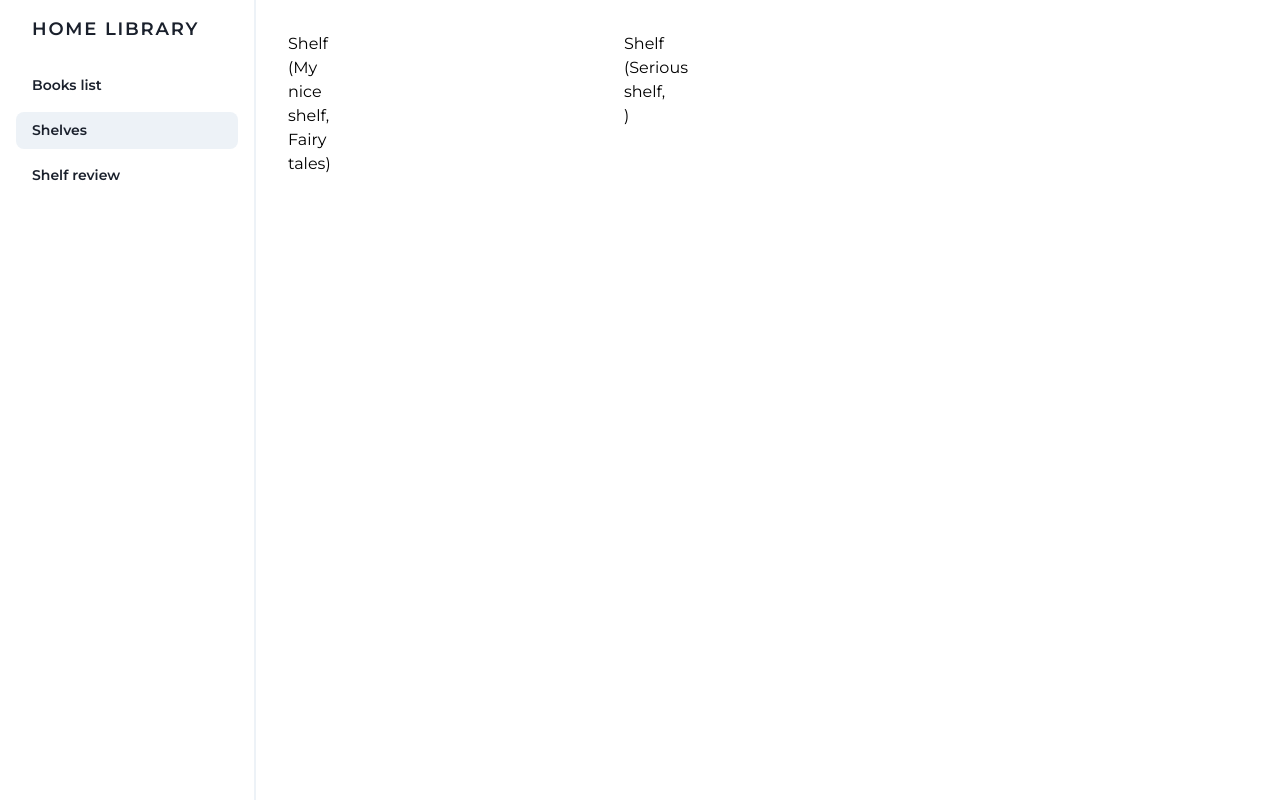
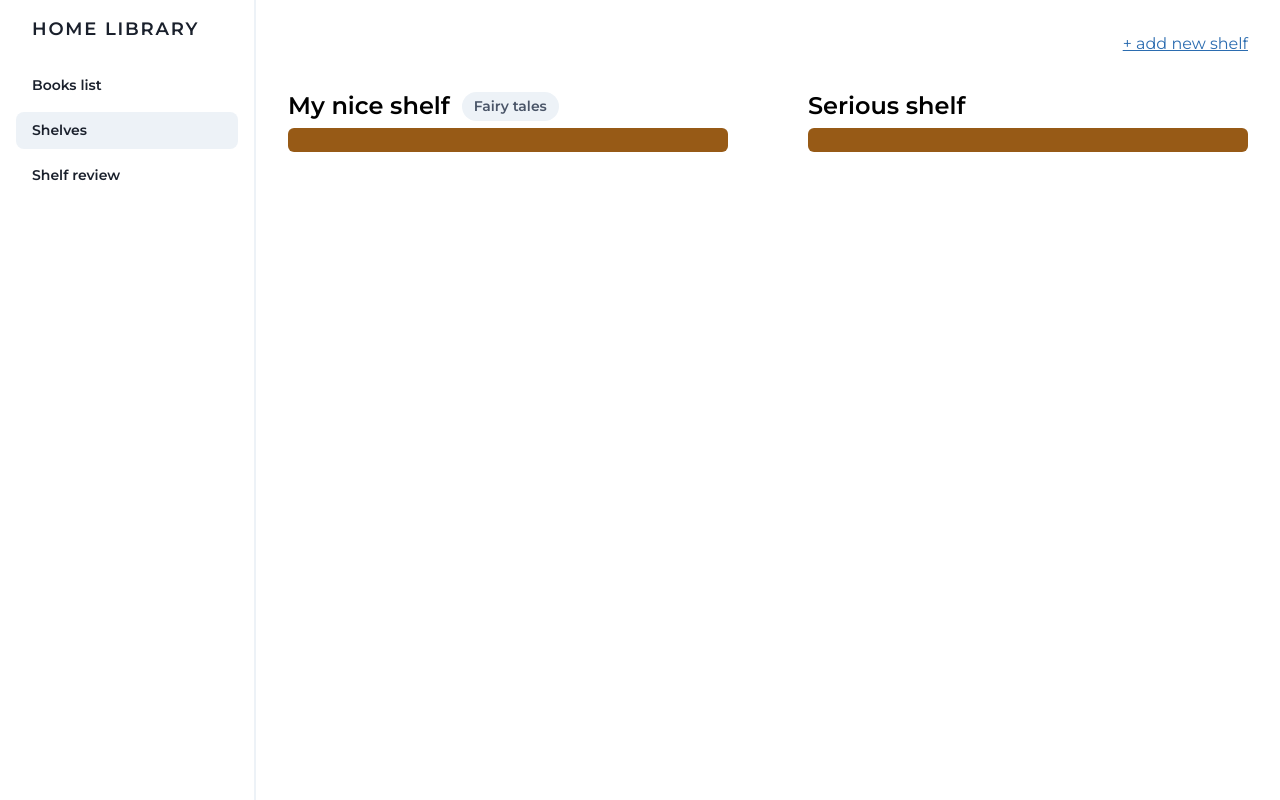
Before and after one commit to dimavasilyev/home-lib, a Next.js app: page /shelves in a window 1280 px wide. Built offline with nearby package versions, Linux system fonts and the light colour scheme.

Commit message:
Added create shelf modal.

```diff
--- a/components/modal.js
+++ b/components/modal.js
@@ -1,7 +1,7 @@
 import React from 'react';
 import ReactModal from 'react-modal';
 
-const Modal = ({ children, onClose, title, ...props }) => {
+const Modal = ({ children, onClose, title, customStyles, ...props }) => {
   return (
     <ReactModal
       onRequestClose={onClose}
@@ -17,6 +17,7 @@ const Modal = ({ children, onClose, title, ...props }) => {
           bottom: 'auto',
           maxHeight: '85vh',
         },
+        ...customStyles,
       }}
     >
       <div className="flex justify-between pb-6 items-start">
--- a/components/modals/book-details-modal.js
+++ b/components/modals/book-details-modal.js
@@ -17,12 +17,14 @@ const BookDetailsModal = ({ bookId, ...props }) => {
   };
 
   return (
-    <Modal title="Book details" onAfterOpen={fetchBookDetails} {...props}>
+    <Modal title="Book details" onAfterOpen={fetchBookDetails} ariaHideApp={false} {...props}>
       <img className="xs:w-full md:float-left pr-6 pb-6" src={imageLinks?.smallThumbnail} alt="" />
       <div className="font-semibold text-lg mb-2">{title}</div>
       <div className="mb-2">
         {authors?.map((author) => (
-          <span className="inline-block text-sm font-semibold text-gray-700 mr-2">{author}</span>
+          <span key={author} className="inline-block text-sm font-semibold text-gray-700 mr-2">
+            {author}
+          </span>
         ))}
       </div>
       <div className="font-semibold text-gray-600 mb-3">{publisher}</div>
@@ -31,7 +33,10 @@ const BookDetailsModal = ({ bookId, ...props }) => {
       </button>
       <div className="">
         {categories?.map((category) => (
-          <span className="inline-block bg-gray-200 mt-1 rounded-full px-3 py-1 text-sm font-semibold text-gray-700 mr-2">
+          <span
+            key={category}
+            className="inline-block bg-gray-200 mt-1 rounded-full px-3 py-1 text-sm font-semibold text-gray-700 mr-2"
+          >
             {category}
           </span>
         ))}
--- /dev/null
+++ b/components/modals/create-shelf-modal.js
@@ -0,0 +1,101 @@
+import { useState } from 'react';
+import Modal from '../modal';
+
+const CreateShelfModal = ({ onCreate, shelves, ...props }) => {
+  const [title, setTitle] = useState('');
+  const [category, setCategory] = useState();
+  const [error, setError] = useState('');
+
+  const handleInputChange = (e) => {
+    setTitle(e.target.value);
+    if (error) {
+      setError('');
+    }
+  };
+  const handleSelectChange = (e) => {
+    setCategory(e.target.value);
+  };
+
+  const categories = ['Drama', 'Fable', 'Classic', 'Fairy Tale'];
+
+  const isFormValidated = () => {
+    if (!title) {
+      setError('Title is required');
+      return false;
+    }
+
+    if (shelves.some((shelf) => shelf.title === title)) {
+      setError('Shelf with that title already exists');
+      return false;
+    }
+    return true;
+  };
+
+  const handleSubmit = (e) => {
+    e.preventDefault();
+
+    if (isFormValidated()) {
+      onCreate({ title, category });
+      props.onClose();
+    }
+  };
+
+  return (
+    <Modal
+      title="Create new shelf"
+      ariaHideApp={false}
+      customStyles={{
+        content: {
+          top: '10%',
+          margin: '0 auto',
+          bottom: 'auto',
+          width: '30%',
+          minWidth: '300px',
+        },
+      }}
+      {...props}
+    >
+      <form onSubmit={handleSubmit}>
+        <label>
+          <div className="text-lg mb-1">Title*:</div>
+          <input value={title} type="text" className="input mb-1" onChange={handleInputChange} />
+          {error && <p class="text-red-500 text-xs italic mb-2">{error}</p>}
+        </label>
+        <label>
+          <div className="text-lg mb-1">Category:</div>
+          <div className="relative mb-6">
+            <select
+              value={category}
+              onChange={handleSelectChange}
+              className="block appearance-none w-full bg-gray-200 border border-gray-200 text-gray-700 py-3 px-4 pr-8 rounded leading-tight focus:outline-none focus:bg-white focus:border-gray-500"
+            >
+              <option>No category</option>
+              {categories.map((category) => (
+                <option key={category} value={category}>
+                  {category}
+                </option>
+              ))}
+            </select>
+            <div className="pointer-events-none absolute inset-y-0 right-0 flex items-center px-2 text-gray-700">
+              <svg
+                className="fill-current h-4 w-4"
+                xmlns="http://www.w3.org/2000/svg"
+                viewBox="0 0 20 20"
+              >
+                <path d="M9.293 12.95l.707.707L15.657 8l-1.414-1.414L10 10.828 5.757 6.586 4.343 8z" />
+              </svg>
+            </div>
+          </div>
+          <button
+            type="submit"
+            className="bg-blue-500 hover:bg-blue-700 text-white font-bold py-2 px-4 rounded w-full"
+          >
+            Create
+          </button>
+        </label>
+      </form>
+    </Modal>
+  );
+};
+
+export default CreateShelfModal;
--- a/components/shelves-list/shelf-list-item.js
+++ b/components/shelves-list/shelf-list-item.js
@@ -1,7 +1,15 @@
-const ShelfListItem = ({ title, category }) => {
+const ShelfListItem = ({ title, category, onClick }) => {
   return (
-    <div className="w-10">
-      Shelf ({title}, {category})
+    <div onClick={onClick} className="w-full pointer min-w-full cursor-pointer">
+      <div className="flex flex-wrap items-center mb-1 ">
+        <span className="text-2xl font-semibold mr-3">{title}</span>
+        {category && (
+          <span className="inline-block bg-gray-200  rounded-full px-3 py-1 text-sm font-semibold text-gray-700 mr-2">
+            {category}
+          </span>
+        )}
+      </div>
+      <div className="w-full h-6 bg-yellow-800 rounded-md" />
     </div>
   );
 };
--- a/components/shelves-list/shelves-list.js
+++ b/components/shelves-list/shelves-list.js
@@ -2,7 +2,7 @@ import ShelfListItem from './shelf-list-item';
 
 const ShelvesList = ({ shelves = [] }) => {
   return (
-    <div className="grid grid-cols-1 md:grid-cols-2 lg:grid-cols-3 gap-12 w-full">
+    <div className="grid grid-cols-1 lg:grid-cols-2 gap-20 w-full">
       {shelves.map((shelf) => (
         <ShelfListItem key={shelf.id} {...shelf} />
       ))}
--- a/pages/shelves.js
+++ b/pages/shelves.js
@@ -1,25 +1,42 @@
-import { useMemo } from 'react';
+import { useState } from 'react';
 import Layout from '../components/layout';
 import ShelvesList from '../components/shelves-list/shelves-list';
+import CreateShelfModal from '../components/modals/create-shelf-modal';
+import { useModal } from '../hooks';
 
 const ShelvesPage = () => {
-  const shelves = useMemo(
-    () => [
+  const { isOpen, openModalWithProps, modalProps } = useModal();
+  const [shelves, setChelves] = useState([
     {
+      id: 1,
       title: 'My nice shelf',
       category: 'Fairy tales',
     },
     {
+      id: 2,
       title: 'Serious shelf',
-        category: '',
     },
-    ],
-    [],
-  );
+  ]);
+  console.log('shelves:', shelves);
+
+  const addNewShelf = (shelf) => {
+    setChelves([...shelves, { id: shelves.length + 1, ...shelf }]);
+  };
+
+  const handleAddButton = () => {
+    openModalWithProps({ onCreate: addNewShelf, shelves });
+  };
 
   return (
     <Layout pageTitle="Shelves">
+      <button
+        onClick={handleAddButton}
+        className="block mb-8 ml-auto rounded-lg rounded-lg focus:outline-none focus:shadow-outline text-blue-700 underline"
+      >
+        + add new shelf
+      </button>
       <ShelvesList shelves={shelves} />
+      {isOpen && <CreateShelfModal isOpen={isOpen} {...modalProps} />}
     </Layout>
   );
 };
```
Lines whose indentation alone changed are shown as unchanged.
